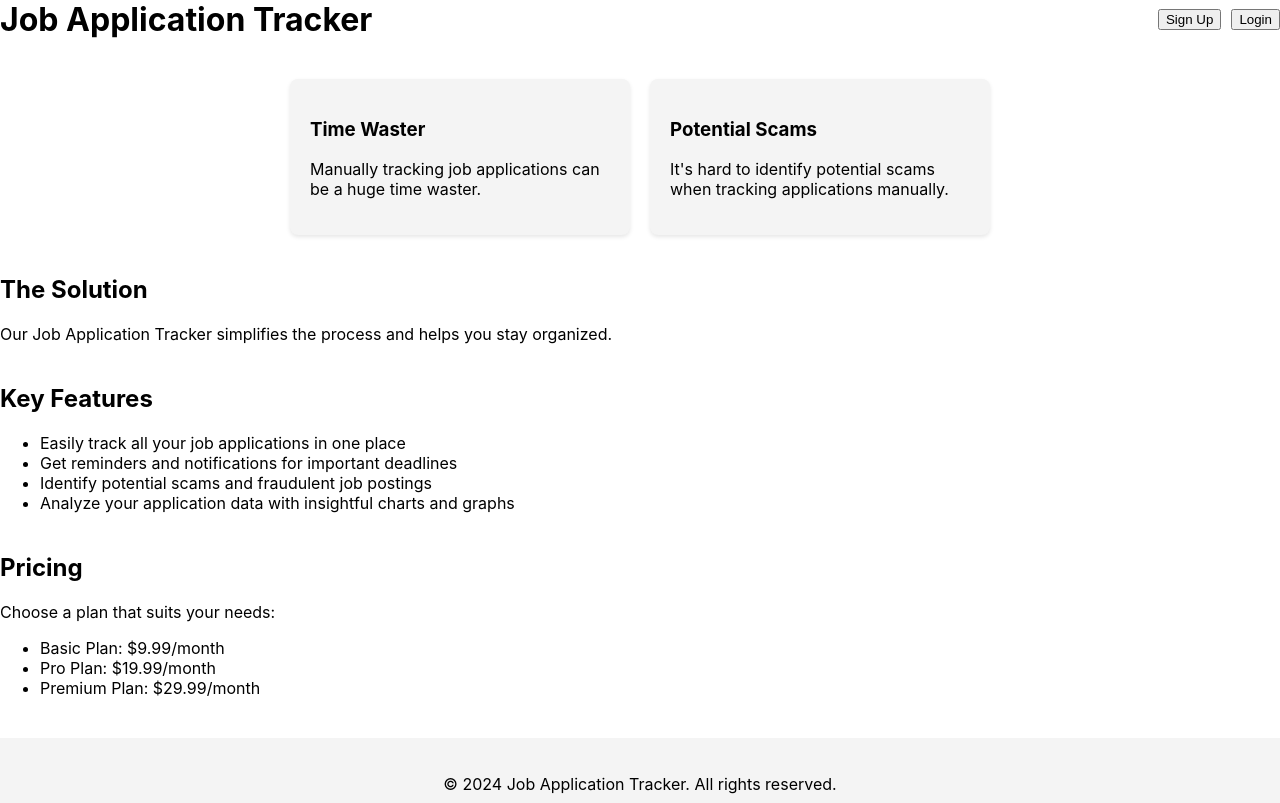
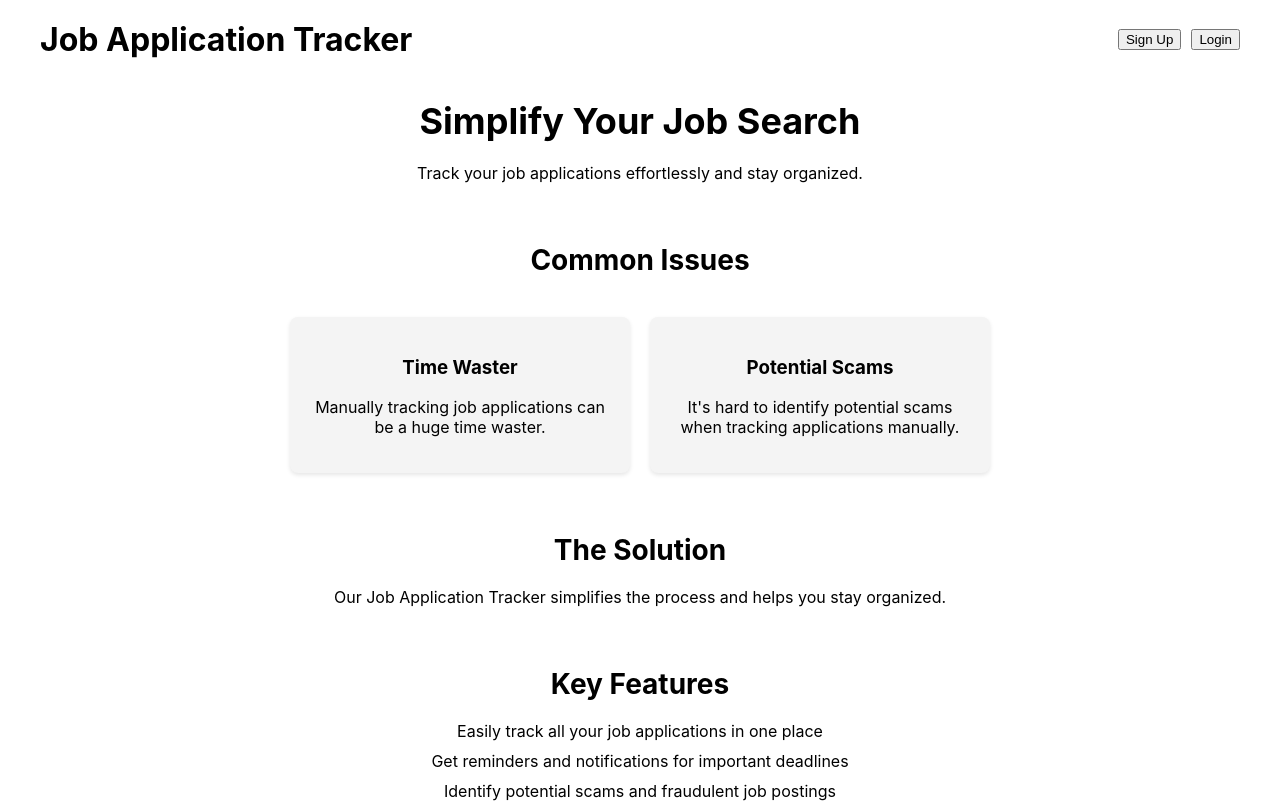
Before and after one commit to JMcCaslinDev/job-app-tracker, a React (Create React App) app in the folder client/: page / in a window 1280 px wide. Shown: the top 803 px of the page. Built offline with nearby package versions, Linux system fonts and the light colour scheme.

Commit message:
Updating landing page css

```diff
--- a/client/src/components/LandingPage.js
+++ b/client/src/components/LandingPage.js
@@ -6,7 +6,7 @@ const LandingPage = () => {
   const navigate = useNavigate();
 
   return (
-    <div>
+    <div className="landing-page">
       {/* Header */}
       <header className="header">
         <h1>Job Application Tracker</h1>
@@ -20,8 +20,16 @@ const LandingPage = () => {
         </div>
       </header>
 
+      {/* Hero Section */}
+      <section className="hero-section">
+        <h2>Simplify Your Job Search</h2>
+        <p>Track your job applications effortlessly and stay organized.</p>
+      </section>
+
       {/* Issues Section */}
       <section className="issues-section">
+        <h2>Common Issues</h2>
+        <div className="issue-cards">
           <div className="issue-card">
             <h3>Time Waster</h3>
             <p>Manually tracking job applications can be a huge time waster.</p>
@@ -29,6 +37,7 @@ const LandingPage = () => {
           <div className="issue-card">
             <h3>Potential Scams</h3>
             <p>It's hard to identify potential scams when tracking applications manually.</p>
+          </div>
         </div>
       </section>
 
@@ -41,7 +50,7 @@ const LandingPage = () => {
       {/* Features Section */}
       <section className="features-section">
         <h2>Key Features</h2>
-        <ul>
+        <ul className="features-list">
           <li>Easily track all your job applications in one place</li>
           <li>Get reminders and notifications for important deadlines</li>
           <li>Identify potential scams and fraudulent job postings</li>
@@ -53,7 +62,7 @@ const LandingPage = () => {
       <section className="pricing-section">
         <h2>Pricing</h2>
         <p>Choose a plan that suits your needs:</p>
-        <ul>
+        <ul className="pricing-list">
           <li>Basic Plan: $9.99/month</li>
           <li>Pro Plan: $19.99/month</li>
           <li>Premium Plan: $29.99/month</li>
--- a/client/src/css/landingPage.css
+++ b/client/src/css/landingPage.css
@@ -2,6 +2,7 @@
     max-width: 1200px;
     margin: 0 auto;
     padding: 20px;
+    text-align: center;
   }
 
   .header {
@@ -21,11 +22,35 @@
     gap: 10px;
   }
 
-  .issues-section {
+  .hero-section {
+    margin-bottom: 60px;
+  }
+
+  .hero-section h2 {
+    font-size: 36px;
+    margin-bottom: 20px;
+  }
+
+  .issues-section,
+  .solution-section,
+  .features-section,
+  .pricing-section {
+    margin-bottom: 60px;
+  }
+
+  .issues-section h2,
+  .solution-section h2,
+  .features-section h2,
+  .pricing-section h2 {
+    font-size: 28px;
+    margin-bottom: 20px;
+  }
+
+  .issue-cards {
     display: flex;
     justify-content: center;
     gap: 20px;
-    margin-bottom: 40px;
+    margin-top: 40px;
   }
 
   .issue-card {
@@ -36,14 +61,19 @@
     width: 300px;
   }
 
-  .solution-section,
-  .features-section,
-  .pricing-section {
-    margin-bottom: 40px;
+  .features-list,
+  .pricing-list {
+    list-style-type: none;
+    padding: 0;
+    margin-top: 20px;
+  }
+
+  .features-list li,
+  .pricing-list li {
+    margin-bottom: 10px;
   }
 
   .footer {
-    text-align: center;
     padding: 20px 0;
     background-color: #f4f4f4;
   }
```
Lines whose indentation alone changed are shown as unchanged.
